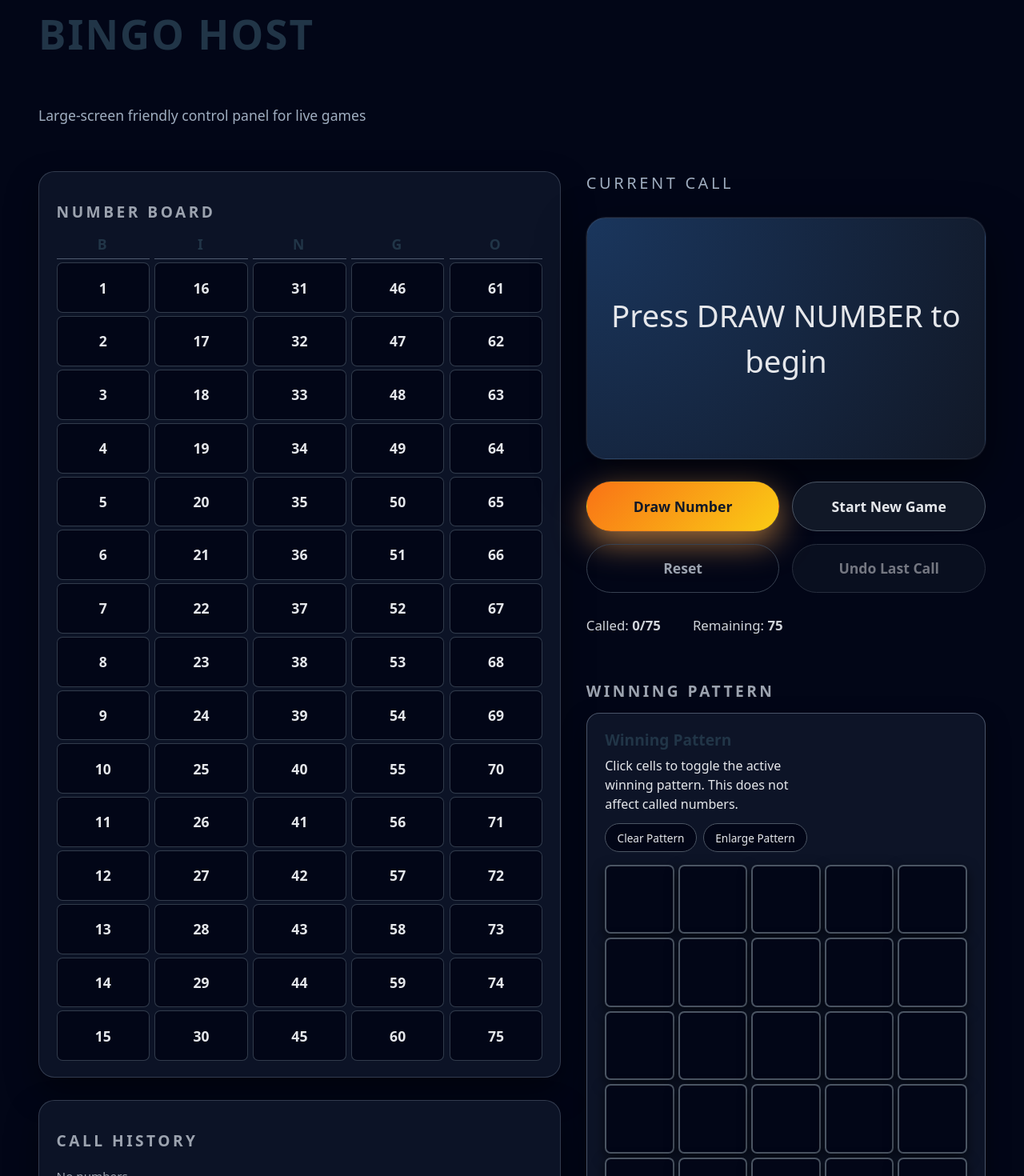
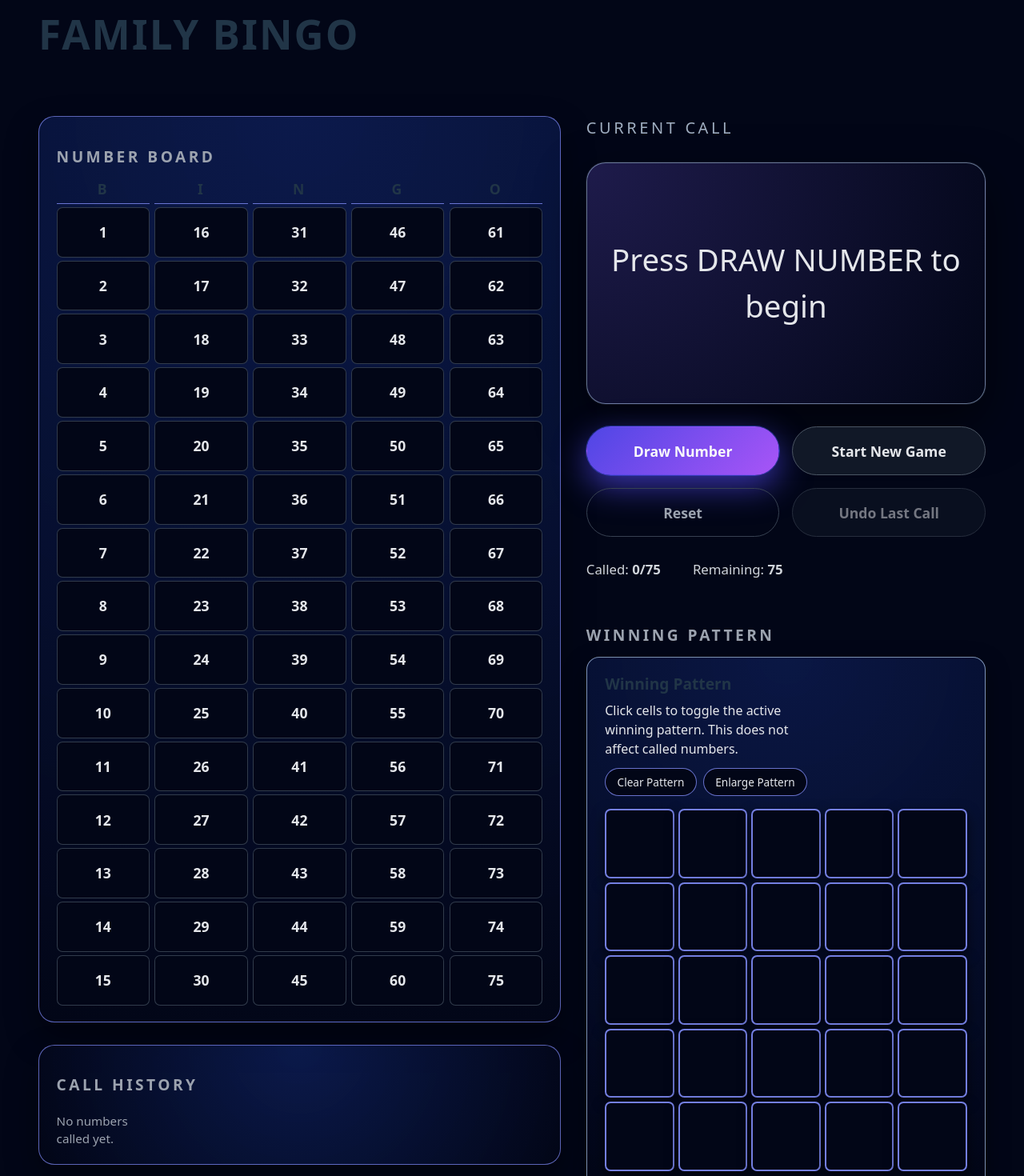
Before and after one commit to dianeatienza/bingo-draw-machine, a React (Vite) app: page / in a window 1280 px wide. Shown: the part 60-1530 px from the top of the page at 80% size. Built offline with nearby package versions, Linux system fonts and the light colour scheme.

Commit message:
Added color enhancements, purplish and white

```diff
--- a/src/App.css
+++ b/src/App.css
@@ -60,8 +60,8 @@
   gap: 1.5rem;
   padding: 2.5rem 1.5rem;
   border-radius: 1.5rem;
-  background: radial-gradient(circle at top left, #1a365d, #111827);
-  border: 1px solid rgba(255, 255, 255, 0.08);
+  background: radial-gradient(circle at top left, #1e1b4b, #020617);
+  border: 1px solid rgba(191, 219, 254, 0.5);
   box-shadow:
     0 24px 60px rgba(0, 0, 0, 0.55),
     0 0 0 1px rgba(148, 163, 184, 0.15);
@@ -71,7 +71,7 @@
 .bingo-now-letter {
   font-size: clamp(5rem, 8vw, 6rem);
   font-weight: 800;
-  color: #fbbf24;
+  color: #a855f7;
   text-shadow: 0 8px 25px rgba(0, 0, 0, 0.7);
 }
 
@@ -122,17 +122,17 @@
 }
 
 .bingo-button.primary {
-  background: linear-gradient(135deg, #f97316, #facc15);
-  color: #111827;
+  background: linear-gradient(135deg, #4f46e5, #a855f7);
+  color: #f9fafb;
   box-shadow:
-    0 14px 40px rgba(248, 165, 76, 0.65),
-    0 0 0 1px rgba(55, 65, 81, 0.3);
+    0 14px 40px rgba(79, 70, 229, 0.7),
+    0 0 0 1px rgba(30, 64, 175, 0.7);
 }
 
 .bingo-button.primary:hover:not(:disabled) {
   transform: translateY(-1px);
   box-shadow:
-    0 20px 55px rgba(248, 165, 76, 0.8),
+    0 20px 55px rgba(129, 140, 248, 0.8),
     0 0 0 1px rgba(55, 65, 81, 0.4);
 }
 
@@ -186,8 +186,8 @@
 .bingo-pattern {
   padding: 1.2rem 1.4rem 1.4rem;
   border-radius: 1rem;
-  background: rgba(15, 23, 42, 0.9);
-  border: 1px solid rgba(148, 163, 184, 0.45);
+  background: radial-gradient(circle at top, rgba(30, 64, 175, 0.3), #020617);
+  border: 1px solid rgba(191, 219, 254, 0.65);
   box-shadow: 0 12px 30px rgba(0, 0, 0, 0.4);
 }
 
@@ -228,7 +228,7 @@
   font-size: 0.85rem;
   font-weight: 500;
   border-radius: 999px;
-  border: 1px solid #4b5563;
+  border: 1px solid rgba(129, 140, 248, 0.8);
   background: #020617;
   color: #e5e7eb;
   cursor: pointer;
@@ -239,8 +239,8 @@
 }
 
 .bingo-pattern-action-button:hover {
-  background: #0b1120;
-  border-color: #9ca3af;
+  background: #020617;
+  border-color: #e0e7ff;
   transform: translateY(-0.5px);
 }
 
@@ -263,7 +263,7 @@
   width: 100%;
   aspect-ratio: 1 / 1;
   border-radius: 0.45rem;
-  border: 2px solid #4b5563;
+  border: 2px solid rgba(129, 140, 248, 0.9);
   background: #020617;
   cursor: pointer;
   box-shadow: 0 6px 16px rgba(0, 0, 0, 0.6);
@@ -279,17 +279,17 @@
 }
 
 .bingo-pattern-cell.active {
-  background: radial-gradient(circle at top, #f97316, #b91c1c);
-  border-color: #fed7aa;
+  background: radial-gradient(circle at top, #4f46e5, #a855f7);
+  border-color: #e5e7eb;
   box-shadow:
-    0 0 0 1px rgba(254, 215, 170, 0.9),
+    0 0 0 1px rgba(191, 219, 254, 0.95),
     0 10px 26px rgba(0, 0, 0, 0.9);
 }
 
 .bingo-pattern-overlay {
   position: fixed;
   inset: 0;
-  background: radial-gradient(circle at top, rgba(17, 24, 39, 0.97), #020617);
+  background: radial-gradient(circle at top, rgba(88, 28, 135, 0.95), #020617);
   display: flex;
   align-items: center;
   justify-content: center;
@@ -301,7 +301,7 @@
   background: rgba(15, 23, 42, 0.98);
   border-radius: 1.5rem;
   padding: 1.75rem 2rem 1.9rem;
-  border: 1px solid rgba(148, 163, 184, 0.7);
+  border: 1px solid rgba(191, 219, 254, 0.9);
   box-shadow:
     0 30px 80px rgba(0, 0, 0, 0.9),
     0 0 0 1px rgba(15, 23, 42, 0.9);
@@ -349,8 +349,8 @@
 .bingo-history-wrapper {
   padding: 1.25rem 1.35rem;
   border-radius: 1.25rem;
-  background: rgba(15, 23, 42, 0.85);
-  border: 1px solid rgba(148, 163, 184, 0.28);
+  background: radial-gradient(circle at top, rgba(30, 64, 175, 0.35), #020617);
+  border: 1px solid rgba(129, 140, 248, 0.7);
   box-shadow: 0 18px 40px rgba(0, 0, 0, 0.4);
 }
 
@@ -374,7 +374,7 @@
   letter-spacing: 0.14em;
   text-transform: uppercase;
   padding-bottom: 0.3rem;
-  border-bottom: 1px solid rgba(148, 163, 184, 0.5);
+  border-bottom: 1px solid rgba(129, 140, 248, 0.8);
 }
 
 .bingo-cell {
@@ -391,9 +391,9 @@
 }
 
 .bingo-cell.called {
-  background: radial-gradient(circle at top, #16a34a, #14532d);
-  border-color: #86efac;
-  box-shadow: 0 0 0 1px rgba(187, 247, 208, 0.5);
+  background: radial-gradient(circle at top, #1d4ed8, #4f46e5);
+  border-color: #c7d2fe;
+  box-shadow: 0 0 0 1px rgba(191, 219, 254, 0.8);
 }
 
 .bingo-cell-letter {
--- a/src/App.tsx
+++ b/src/App.tsx
@@ -152,10 +152,10 @@ function App() {
   return (
     <div className="bingo-root">
       <header className="bingo-header">
-        <h1 className="bingo-title">BINGO HOST</h1>
-        <p className="bingo-subtitle">
+        <h1 className="bingo-title">Family Bingo</h1>
+        {/* <p className="bingo-subtitle">
           Large-screen friendly control panel for live games
-        </p>
+        </p> */}
       </header>
 
       <main className="bingo-layout">
```
